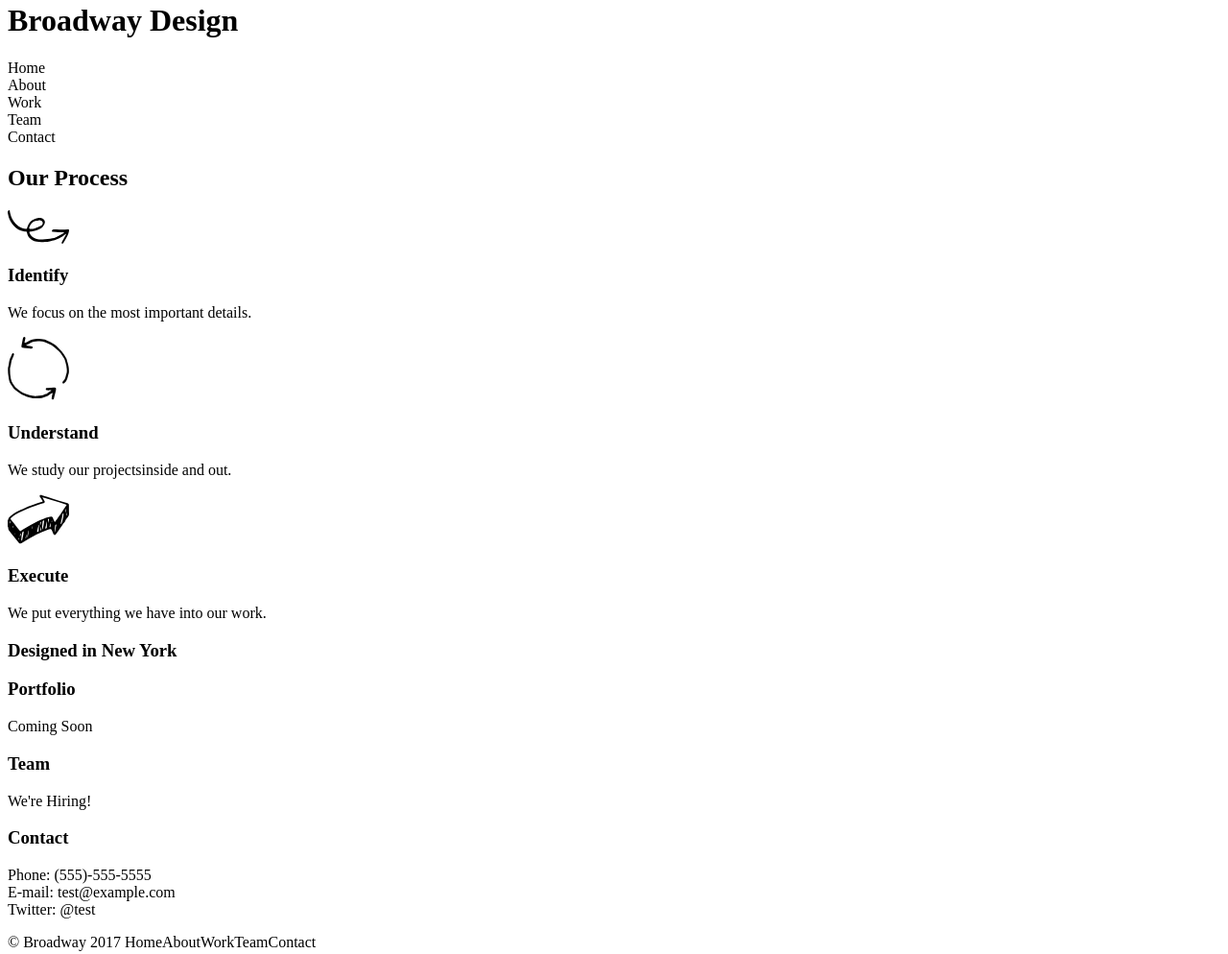
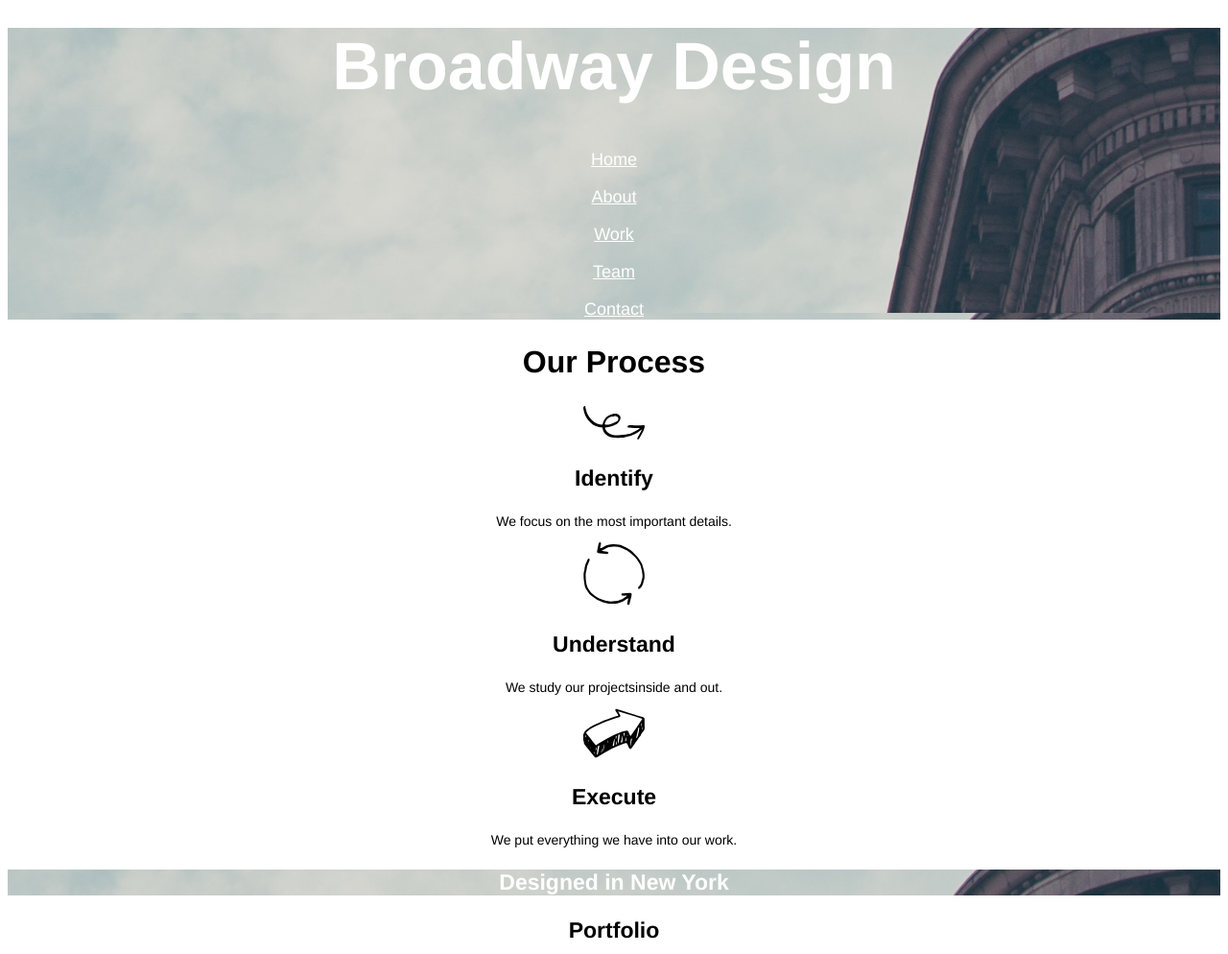
Before and after one commit to chrishardy80/Broadway, a plain HTML site: page index.html in a window 1280 px wide. Shown: the part 18-1012 px from the top of the page at 96% size. Drawn offline with Linux system fonts and the light colour scheme.

Commit message:
Add css and complete.

```diff
--- a/index.html
+++ b/index.html
@@ -10,11 +10,11 @@
     <div class="header">
       <h1>Broadway Design</h1>
       <nav>
-        <a>Home</a><br/>
-        <a>About</a><br/>
-        <a>Work</a><br/>
-        <a>Team</a><br/>
-        <a>Contact</a>
+        <a href="">Home</a><br/><br/>
+        <a href="">About</a><br/><br/>
+        <a href="">Work</a><br/><br/>
+        <a href="">Team</a><br/><br/>
+        <a href="">Contact</a>
       </nav>
     </div>
 
@@ -45,6 +45,6 @@
     </div>
 
     <div id="footerNav">
-      <p>&copy; Broadway 2017 <a>Home</a><a>About</a><a>Work</a><a>Team</a><a>Contact</a>
+      <p>&copy; Broadway 2017 <a href="">Home</a><a href=""> About</a><a href=""> Work</a><a href=""> Team</a><a href=""> Contact</a>
   </body>
 </html>
--- a/resources/css/style.css
+++ b/resources/css/style.css
@@ -0,0 +1,39 @@
+html {
+  text-align: center;
+  font-family: Helvetica;
+}
+
+.header {
+  background-image: url(../images/the-flatiron-building.png);
+  color: white;
+}
+
+.header h1 {
+  font-size: 70px;
+  font-weight: bold;
+}
+
+a {
+  color: white;
+  font-size: 18px;
+}
+
+h2 {
+  font-size: 32px;
+  font-weight: bold;
+}
+
+h3 {
+  font-size: 23px;
+  font-weight: bold;
+}
+
+p {
+  font-size: 14px;
+}
+
+#footerNav {
+  text-align: left;
+  background-color: dimgray;
+  color: white;
+}
```
